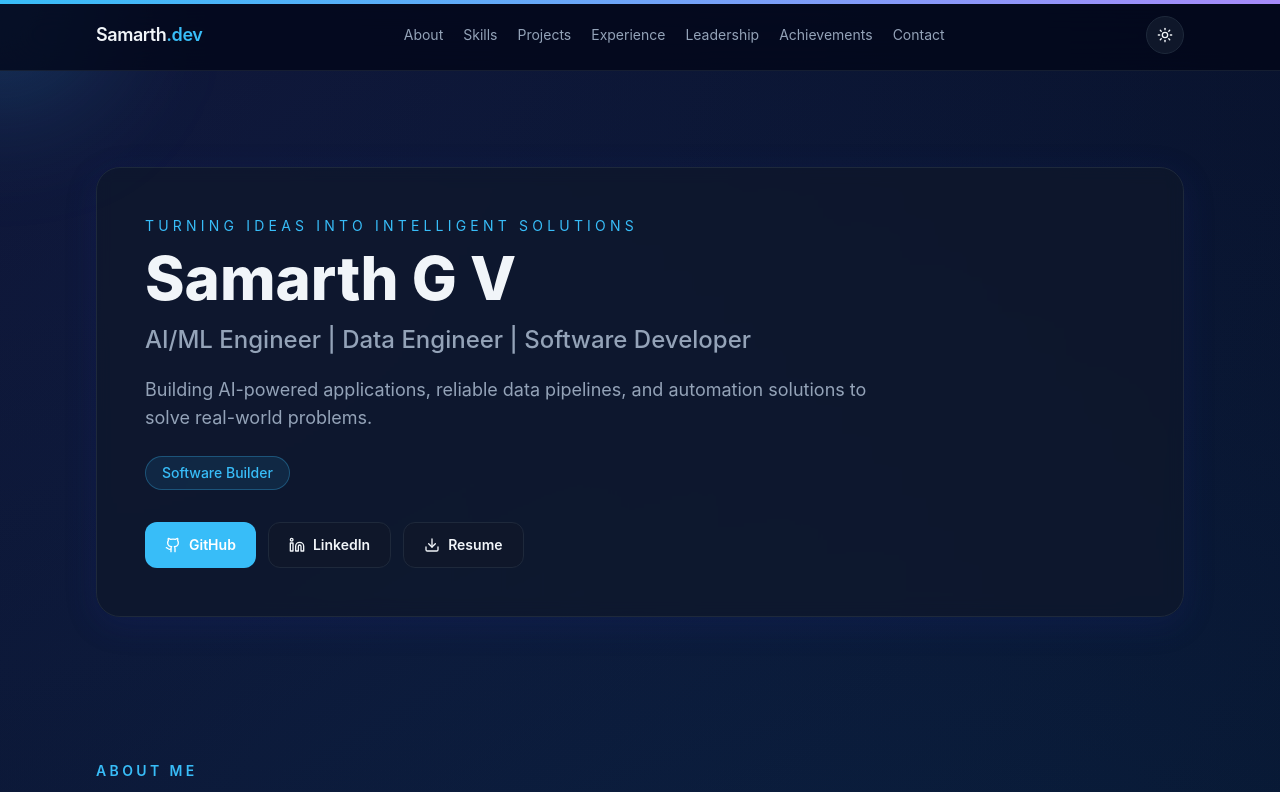
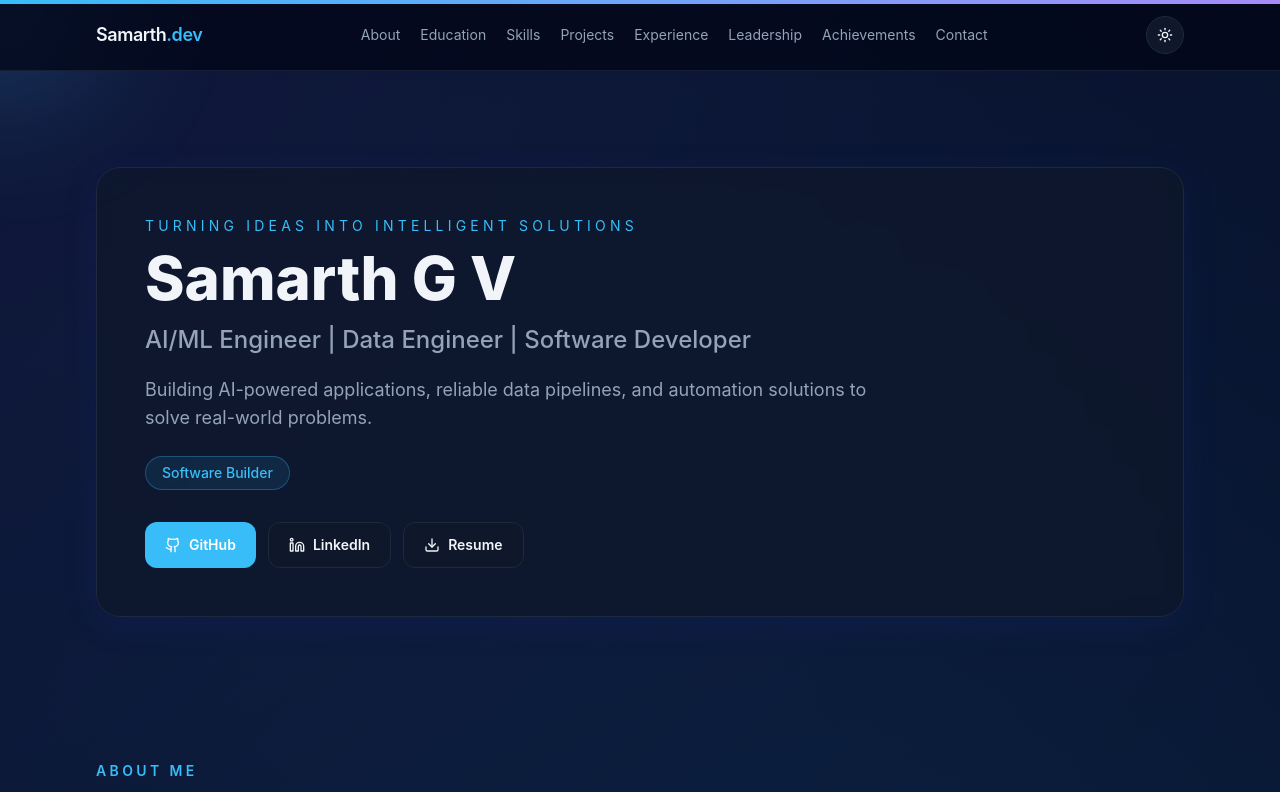
Before and after one commit to 0711samarthgv/Profile, a React (Vite) app: page / in a window 1280 px wide. Shown: the top 792 px of the page. Built offline with nearby package versions, Linux system fonts and the light colour scheme.

Commit message:
Update Navbar.jsx

```diff
--- a/src/components/Navbar.jsx
+++ b/src/components/Navbar.jsx
@@ -5,6 +5,7 @@ import { useState } from "react";
 
 const navItems = [
   { label: "About", href: "#about" },
+  { label: "Education", href: "#education" },
   { label: "Skills", href: "#skills" },
   { label: "Projects", href: "#projects" },
   { label: "Experience", href: "#experience" },
@@ -23,6 +24,7 @@ export default function Navbar({ theme, onToggleTheme }) {
           Samarth<span className="text-primary">.dev</span>
         </a>
 
+        {/* Desktop navigation */}
         <div className="hidden gap-5 md:flex">
           {navItems.map((item) => (
             <a
@@ -36,6 +38,7 @@ export default function Navbar({ theme, onToggleTheme }) {
         </div>
 
         <div className="flex items-center gap-2">
+          {/* Theme toggle */}
           <motion.button
             aria-label="Toggle theme"
             className="rounded-full border border-border bg-card p-2.5 transition hover:scale-105"
@@ -43,12 +46,18 @@ export default function Navbar({ theme, onToggleTheme }) {
             type="button"
             whileTap={{ scale: 0.9 }}
           >
-            {theme === "dark" ? <Sun size={16} /> : <Moon size={16} />}
+            {theme === "dark" ? (
+              <Sun size={16} />
+            ) : (
+              <Moon size={16} />
+            )}
           </motion.button>
 
+          {/* Mobile menu toggle */}
           <motion.button
             aria-label="Toggle navigation menu"
             aria-expanded={open}
+            aria-controls="mobile-navigation"
             className="rounded-full border border-border bg-card p-2.5 transition md:hidden"
             onClick={() => setOpen((prev) => !prev)}
             type="button"
@@ -59,9 +68,11 @@ export default function Navbar({ theme, onToggleTheme }) {
         </div>
       </nav>
 
+      {/* Mobile navigation */}
       <AnimatePresence>
         {open && (
           <motion.div
+            id="mobile-navigation"
             initial={{ opacity: 0, y: -10 }}
             animate={{ opacity: 1, y: 0 }}
             exit={{ opacity: 0, y: -10 }}
```
